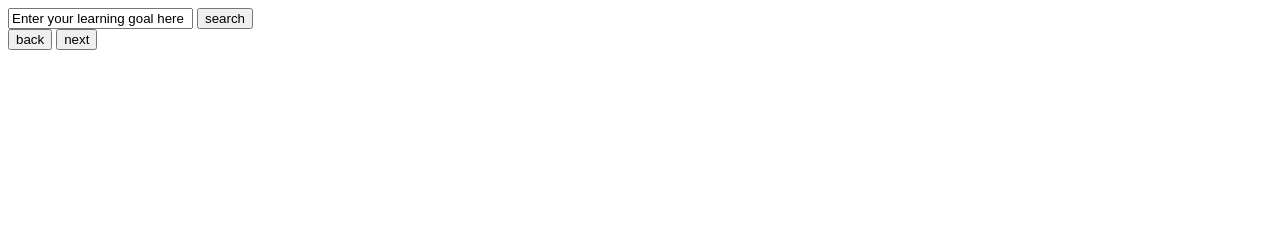
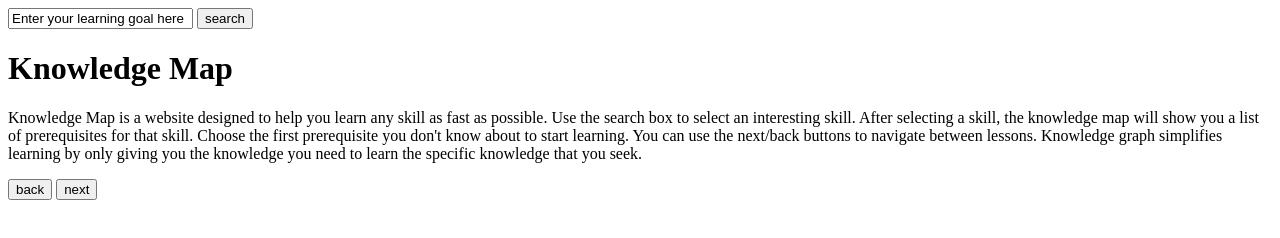
Before and after one commit to nicholascgilpin/knowledge-sequencer, a plain HTML site: page index.html in a window 1280 px wide. Drawn offline with Linux system fonts and the light colour scheme.

Commit message:
Added default text to the homepage
Usually, the user's last or current lesson should be displayed in the
content area. However, for new or un logged in users, the default text
will greet them and show them how to use the site.

Additionally, the default text provides HTML elements with unique tags
for the javascript to target.

```diff
--- a/index.html
+++ b/index.html
@@ -18,7 +18,19 @@
         </form>
         <!-- Information from graph nodes will be displayed here -->
         <div class="display">
-
+          <h1 id="node_title">Knowledge Map</h1>
+          <div id="node_content">
+            <p>
+              Knowledge Map is a website designed to help you learn any skill as
+              fast as possible. Use the search box to select an interesting
+              skill. After selecting a skill, the knowledge map will show you
+              a list of prerequisites for that skill. Choose the first
+              prerequisite you don't know about to start learning. You can use
+              the next/back buttons to navigate between lessons.
+              Knowledge graph simplifies learning by only giving you the
+              knowledge you need to learn the specific knowledge that you seek.
+            </p>
+          </div>
         </div>
         <button type="button" name="back">back</button>
         <button type="button" name="next">next</button>
```
